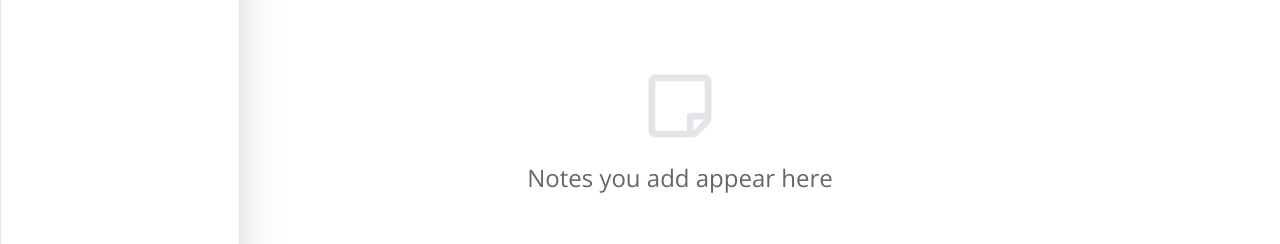
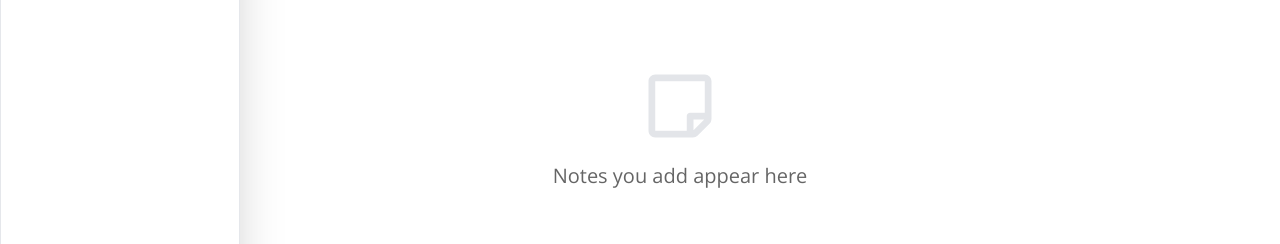
Before and after one commit to luk-aa/noto, a React (Vite) app: page / in a window 1280 px wide. Shown: the part 158-402 px from the top of the page. Built offline with nearby package versions, Linux system fonts and the light colour scheme.

Commit message:
change empty note list text size

```diff
--- a/src/components/NoteList.jsx
+++ b/src/components/NoteList.jsx
@@ -127,7 +127,7 @@ const NoteList = () => {
 
       {/* If there are no notes at all */}
       {notes.length === 0 && (
-        <div className="mt-16 flex flex-col justify-center items-center gap-5 text-2xl opacity-60">
+        <div className="mt-16 flex flex-col justify-center items-center gap-5 text-xl opacity-60">
           <FaRegStickyNote className="text-7xl text-gray-300" />
           <h2>Notes you add appear here</h2>
         </div>
```
